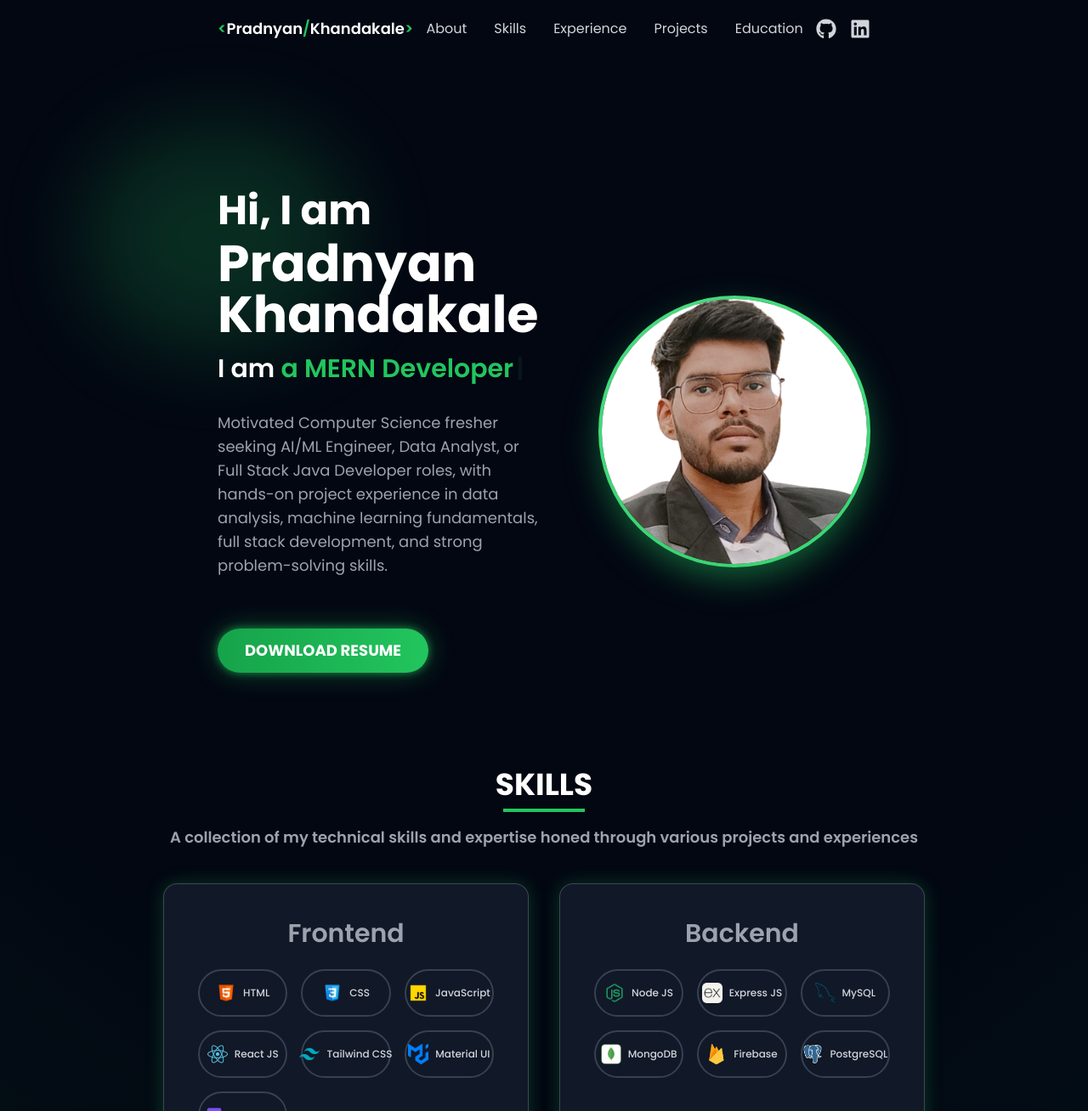
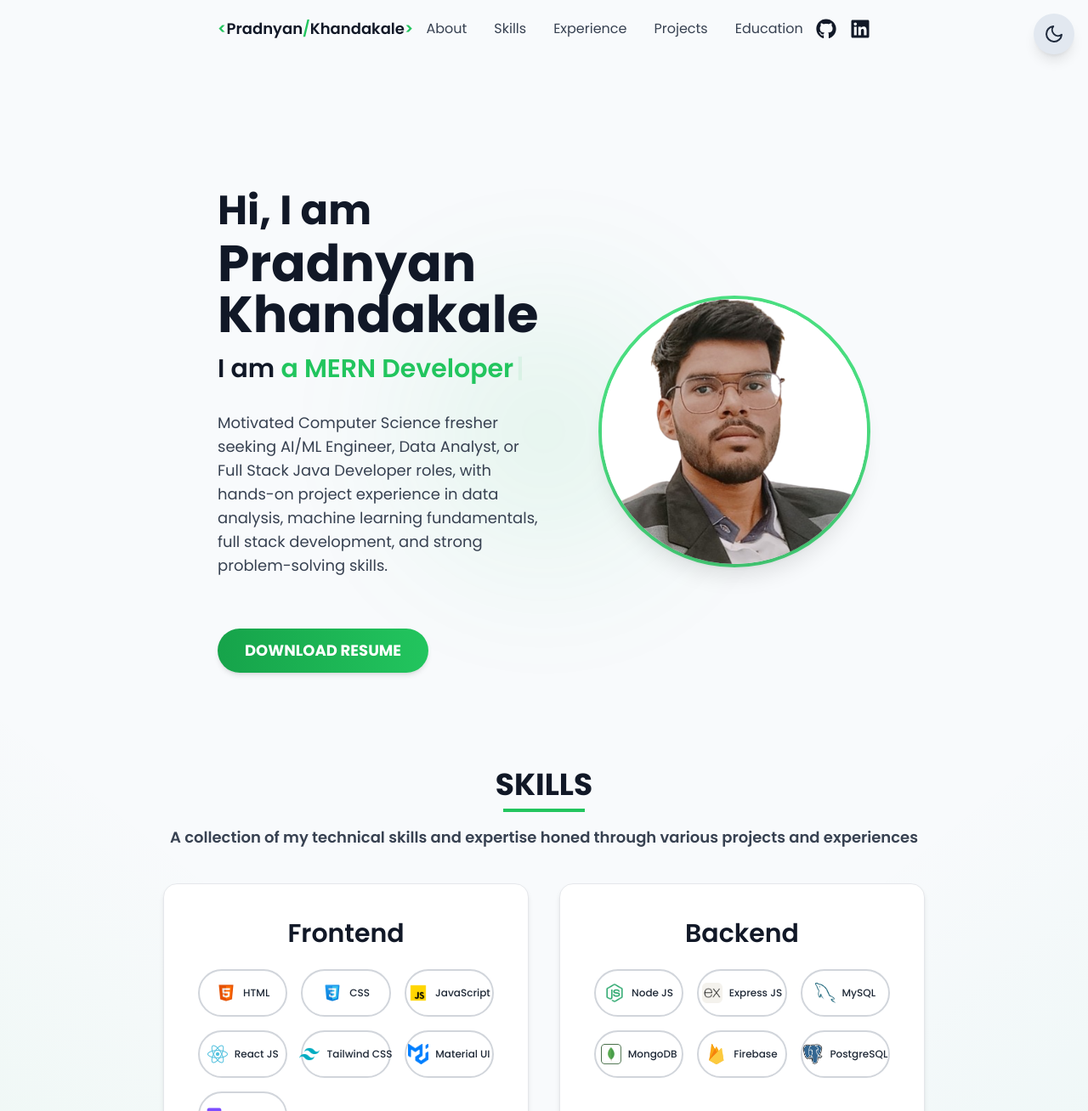
Before and after one commit to Pradnyan-Khandakale/Portfolio-Website, a React (Vite) app: page / in a window 1280 px wide. Shown: the top 1308 px of the page at 85% size. Built offline with nearby package versions, Linux system fonts and the light colour scheme.

Commit message:
feat: add toggle button and improve UI beahavior

```diff
--- a/src/App.jsx
+++ b/src/App.jsx
@@ -7,7 +7,7 @@ import Experience from "./components/Experience/Experience";
 import Work from "./components/Work/Work";
 import Contact from "./components/Contact/Contact";
 import Footer from "./components/Footer/Footer";
-import BlurBlob from "./BlurBlob";
+import ThemeToggle from "./components/ThemeToggle/ThemeToggle";
 
 // ✅ AOS imports
 import AOS from "aos";
@@ -24,20 +24,8 @@ const App = () => {
   }, []);
 
   return (
-    <div className="bg-[#030712]">
-      <BlurBlob
-        position={{ top: "35%", left: "20%" }}
-        size={{ width: "30%", height: "40%" }}
-        color="rgba(34, 197, 94, 0.3)"
-      />
-
-      <div
-        className="absolute inset-0
-        bg-[linear-gradient(to_right,#22c55e1a_1px,transparent_1px),
-        linear-gradient(to_bottom,#22c55e1a_1px,transparent_1px)]
-        bg-[size:14px_24px]
-        [mask-image:radial-gradient(ellipse_60%_50%_at_50%_0%,#000_70%,transparent_100%)]"
-      ></div>
+    <div className="relative w-full max-w-[100vw] overflow-x-hidden bg-slate-50 dark:bg-[#030712] text-slate-900 dark:text-slate-100 min-h-screen transition-colors duration-300">
+      <ThemeToggle />
 
       <div className="relative pt-20">
         <Navbar />
--- a/src/BlurBlob.jsx
+++ b/src/BlurBlob.jsx
@@ -7,7 +7,7 @@ const BlurBlob = ({ position, size }) => {
 
   return (
     <div
-      className="absolute"
+      className="absolute pointer-events-none z-0"
       style={{
         top: top,
         left: left,
@@ -17,7 +17,7 @@ const BlurBlob = ({ position, size }) => {
       }}
     >
       {/* 🔄 Purple → Green */}
-      <div className="w-full h-full bg-green-500 rounded-full opacity-20 blur-3xl animate-blob"></div>
+      <div className="w-full h-full bg-green-500 rounded-full opacity-10 dark:opacity-20 blur-[80px] md:blur-[120px] animate-blob transition-opacity duration-300"></div>
     </div>
   );
 };
--- a/src/components/About/About.jsx
+++ b/src/components/About/About.jsx
@@ -1,27 +1,33 @@
 import React from "react";
 import { Typewriter } from "react-simple-typewriter";
 import profileImage from "../../assets/profile2.png";
+import BlurBlob from "../../BlurBlob";
 
 const About = () => {
   return (
     <section
       id="about"
-      className="py-4 px-[7vw] md:px-[7vw] lg:px-[20vw] font-sans mt-16 md:mt-24 lg:mt-32"
+      className="relative overflow-hidden py-4 px-[7vw] md:px-[7vw] lg:px-[20vw] font-sans mt-16 md:mt-24 lg:mt-32"
     >
-      <div className="flex flex-col-reverse md:flex-row justify-between items-center">
+      <BlurBlob
+        position={{ top: "50%", left: "50%" }}
+        size={{ width: "350px", height: "350px" }}
+      />
+
+      <div className="relative z-10 flex flex-col-reverse md:flex-row justify-between items-center">
         {/* Left Side */}
         <div className="md:w-1/2 text-center md:text-left mt-8 md:mt-0">
           {/* Greeting */}
-          <h1 className="text-3xl sm:text-4xl md:text-5xl font-bold text-white mb-2 leading-tight">
+          <h1 className="text-3xl sm:text-4xl md:text-5xl font-bold text-gray-900 dark:text-white transition-colors duration-300 mb-2 leading-tight">
             Hi, I am
           </h1>
           {/* Name */}
-          <h2 className="text-4xl sm:text-5xl md:text-6xl font-bold text-white mb-4 leading-tight">
+          <h2 className="text-4xl sm:text-5xl md:text-6xl font-bold text-gray-900 dark:text-white transition-colors duration-300 mb-4 leading-tight break-words">
             Pradnyan Khandakale
           </h2>
           {/* Skills Heading with Typing Effect */}
           <h3 className="text-xl sm:text-2xl md:text-3xl font-semibold mb-4 text-[#22c55e] leading-tight">
-            <span className="text-white">I am </span>
+            <span className="text-gray-900 dark:text-white transition-colors duration-300">I am </span>
             <Typewriter
               words={[
                 "a Python Fullstack Developer",
@@ -39,7 +45,7 @@ const About = () => {
             />
           </h3>
           {/* About Me Paragraph */}
-          <p className="text-base sm:text-lg md:text-lg text-gray-400 mb-10 mt-8 leading-relaxed">
+          <p className="text-base sm:text-lg md:text-lg text-gray-700 dark:text-gray-400 transition-colors duration-300 mb-10 mt-8 leading-relaxed">
             Motivated Computer Science fresher seeking AI/ML Engineer, Data
             Analyst, or Full Stack Java Developer roles, with hands-on project
             experience in data analysis, machine learning fundamentals, full
@@ -50,11 +56,9 @@ const About = () => {
             href="https://drive.google.com/file/d/19y00CPGH3SYubY3cu_eWeaufMmrca495/view?usp=sharing"
             target="_blank"
             rel="noopener noreferrer"
-            className="inline-block text-white py-3 px-8 rounded-full mt-5 text-lg font-bold transition duration-300 transform hover:scale-105 hover:shadow-[0_0_40px_rgba(34,197,94,0.7)]"
+            className="inline-block text-white py-3 px-8 rounded-full mt-5 text-lg font-bold transition duration-300 transform hover:scale-105 shadow-md dark:shadow-[0_0_10px_rgba(34,197,94,0.6),0_0_30px_rgba(34,197,94,0.4)] dark:hover:shadow-[0_0_40px_rgba(34,197,94,0.7)]"
             style={{
               background: "linear-gradient(90deg, #16a34a, #22c55e)",
-              boxShadow:
-                "0 0 10px rgba(34,197,94,0.6), 0 0 30px rgba(34,197,94,0.4)",
             }}
           >
             DOWNLOAD RESUME
@@ -77,7 +81,7 @@ const About = () => {
               src={profileImage}
               alt="Pradnyan Khandakale"
               className="w-full h-full rounded-full object-cover
-               shadow-[0_15px_40px_rgba(34,197,94,0.5)]"
+               shadow-xl dark:shadow-[0_15px_40px_rgba(34,197,94,0.5)]"
             />
           </div>
         </div>
--- a/src/components/Footer/Footer.jsx
+++ b/src/components/Footer/Footer.jsx
@@ -10,7 +10,7 @@ const Footer = () => {
   };
 
   return (
-    <footer className="text-white py-8 px-[12vw] md:px-[7vw] lg:px-[20vw]">
+    <footer className="text-gray-900 dark:text-white transition-colors duration-300 py-8 px-[12vw] md:px-[7vw] lg:px-[20vw]">
       <div className="container mx-auto text-center">
         {/* 🔄 Name / Logo */}
         <h2 className="text-xl font-semibold text-green-500">
@@ -63,7 +63,7 @@ const Footer = () => {
         </div>
 
         {/* Copyright */}
-        <p className="text-sm text-gray-400 mt-6">
+        <p className="text-sm text-gray-700 dark:text-gray-400 transition-colors duration-300 mt-6">
           © 2025 Pradnyan Khandakale. All rights reserved.
         </p>
       </div>
--- a/src/components/Navbar/Navbar.jsx
+++ b/src/components/Navbar/Navbar.jsx
@@ -36,24 +36,24 @@ const Navbar = () => {
 
   return (
     <nav
-      className={`fixed top-0 w-full z-50 transition duration-300 px-[7vw] md:px-[7vw] lg:px-[20vw] ${
+      className={`fixed top-0 w-full z-50 transition-colors duration-300 px-[7vw] md:px-[7vw] lg:px-[20vw] ${
         isScrolled
-          ? "bg-[#050414]/50 backdrop-blur-md shadow-md"
+          ? "bg-white/80 dark:bg-[#050414]/50 backdrop-blur-md shadow-md"
           : "bg-transparent"
       }`}
     >
-      <div className="text-white py-5 flex justify-between items-center">
+      <div className="text-gray-900 dark:text-white py-5 flex justify-between items-center transition-colors duration-300">
         {/* 🔄 Logo */}
         <div className="text-lg font-semibold cursor-pointer">
           <span className="text-green-500">&lt;</span>
-          <span className="text-white">Pradnyan</span>
+          <span className="text-gray-900 dark:text-white transition-colors duration-300">Pradnyan</span>
           <span className="text-green-500">/</span>
-          <span className="text-white">Khandakale</span>
+          <span className="text-gray-900 dark:text-white transition-colors duration-300">Khandakale</span>
           <span className="text-green-500">&gt;</span>
         </div>
 
         {/* Desktop Menu */}
-        <ul className="hidden md:flex space-x-8 text-gray-300">
+        <ul className="hidden md:flex space-x-8 text-gray-700 dark:text-gray-300 transition-colors duration-300">
           {menuItems.map((item) => (
             <li
               key={item.id}
@@ -74,7 +74,7 @@ const Navbar = () => {
             href="https://github.com/Pradnyan-Khandakale"
             target="_blank"
             rel="noopener noreferrer"
-            className="text-gray-300 transition-all duration-300 delay-100
+            className="text-gray-900 dark:text-gray-300 transition-all duration-300 delay-100
             hover:text-green-400 hover:scale-110
             hover:drop-shadow-[0_0_8px_rgba(34,197,94,0.7)]"
           >
@@ -85,7 +85,7 @@ const Navbar = () => {
             href="https://www.linkedin.com/in/pradnyan-khandakale/"
             target="_blank"
             rel="noopener noreferrer"
-            className="text-gray-300 transition-all duration-300 delay-100
+            className="text-gray-900 dark:text-gray-300 transition-all duration-300 delay-100
             hover:text-green-400 hover:scale-110
             hover:drop-shadow-[0_0_8px_rgba(34,197,94,0.7)]"
           >
@@ -111,8 +111,8 @@ const Navbar = () => {
 
       {/* Mobile Menu */}
       {isOpen && (
-        <div className="absolute top-16 left-1/2 transform -translate-x-1/2 w-4/5 bg-[#050414]/70 backdrop-blur-lg z-50 rounded-lg shadow-lg md:hidden">
-          <ul className="flex flex-col items-center space-y-4 py-4 text-gray-300">
+        <div className="absolute top-16 left-1/2 transform -translate-x-1/2 w-4/5 bg-white/95 dark:bg-[#050414]/70 backdrop-blur-lg z-50 rounded-lg shadow-lg md:hidden transition-colors duration-300">
+          <ul className="flex flex-col items-center space-y-4 py-4 text-gray-700 dark:text-gray-300 transition-colors duration-300">
             {menuItems.map((item) => (
               <li
                 key={item.id}
@@ -131,7 +131,7 @@ const Navbar = () => {
                 href="https://github.com/Pradnyan-Khandakale"
                 target="_blank"
                 rel="noopener noreferrer"
-                className="text-gray-300 hover:text-green-400"
+                className="text-gray-900 dark:text-gray-300 hover:text-green-400 transition-colors duration-300"
               >
                 <FaGithub size={24} />
               </a>
@@ -139,7 +139,7 @@ const Navbar = () => {
                 href="https://www.linkedin.com/in/pradnyan-khandakale/"
                 target="_blank"
                 rel="noopener noreferrer"
-                className="text-gray-300 hover:text-green-400"
+                className="text-gray-900 dark:text-gray-300 hover:text-green-400 transition-colors duration-300"
               >
                 <FaLinkedin size={24} />
               </a>
--- a/src/components/Skills/Skills.jsx
+++ b/src/components/Skills/Skills.jsx
@@ -9,12 +9,12 @@ const Skills = () => (
   >
     {/* Section Title */}
     <div className="text-center mb-10">
-      <h2 className="text-3xl sm:text-4xl font-bold text-white">SKILLS</h2>
+      <h2 className="text-3xl sm:text-4xl font-bold text-gray-900 dark:text-white transition-colors duration-300">SKILLS</h2>
 
       {/* 🔄 Purple → Green */}
       <div className="w-24 h-1 bg-green-500 mx-auto mt-2" />
 
-      <p className="text-gray-400 mt-4 text-lg font-semibold">
+      <p className="text-gray-700 dark:text-gray-400 transition-colors duration-300 mt-4 text-lg font-semibold">
         A collection of my technical skills and expertise honed through various
         projects and experiences
       </p>
@@ -27,18 +27,18 @@ const Skills = () => (
           data-aos="fade-up"
           key={category.title}
           className="
-            bg-gray-900 backdrop-blur-md
+            bg-white dark:bg-gray-900 backdrop-blur-md
             px-6 sm:px-10 py-10
             w-full sm:w-[48%]
-            rounded-2xl border border-white/20
+            rounded-2xl border border-gray-200 dark:border-white/20
 
-            shadow-[0_0_20px_rgba(34,197,94,0.25)]
-            hover:shadow-[0_0_35px_rgba(34,197,94,0.5)]
+            shadow-md dark:shadow-[0_0_20px_rgba(34,197,94,0.25)]
+            hover:shadow-lg dark:hover:shadow-[0_0_35px_rgba(34,197,94,0.5)]
 
-            transition-all duration-300 delay-100
+            transition-colors duration-300 delay-100
           "
         >
-          <h3 className="text-2xl sm:text-3xl font-semibold text-gray-400 mb-6 text-center">
+          <h3 className="text-2xl sm:text-3xl font-semibold text-gray-900 dark:text-gray-400 transition-colors duration-300 mb-6 text-center">
             {category.title}
           </h3>
 
@@ -52,15 +52,15 @@ const Skills = () => (
                 className="
                   flex items-center justify-center gap-2
                   h-14 px-3
-                  border-2 border-gray-700 rounded-full
-                  bg-transparent
+                  border-2 border-gray-300 dark:border-gray-700 rounded-full
+                  bg-white dark:bg-transparent
 
-                  transition-all duration-300 delay-100
+                  transition-colors duration-300 delay-100
 
                   hover:scale-105
                   hover:border-green-500
-                  hover:bg-gray-800/50
-                  hover:shadow-[0_0_12px_rgba(34,197,94,0.6)]
+                  hover:bg-gray-100 dark:hover:bg-gray-800/50
+                  hover:shadow-md dark:hover:shadow-[0_0_12px_rgba(34,197,94,0.6)]
                 "
               >
                 <img
@@ -69,7 +69,7 @@ const Skills = () => (
                   className="w-6 h-6 flex-shrink-0"
                 />
 
-                <span className="text-xs text-gray-300 font-medium whitespace-nowrap">
+                <span className="text-xs text-gray-800 dark:text-gray-300 transition-colors duration-300 font-medium whitespace-nowrap">
                   {skill.name}
                 </span>
               </div>
--- /dev/null
+++ b/src/components/ThemeToggle/ThemeToggle.jsx
@@ -0,0 +1,48 @@
+import React, { useEffect, useState } from "react";
+import { FiSun, FiMoon } from "react-icons/fi";
+
+const ThemeToggle = () => {
+  const [theme, setTheme] = useState(() => {
+    if (typeof window !== "undefined") {
+      const savedTheme = localStorage.getItem("theme");
+      if (savedTheme) {
+        return savedTheme;
+      }
+      if (window.matchMedia("(prefers-color-scheme: dark)").matches) {
+        return "dark";
+      }
+    }
+    return "light";
+  });
+
+  useEffect(() => {
+    const root = window.document.documentElement;
+    if (theme === "dark") {
+      root.classList.add("dark");
+    } else {
+      root.classList.remove("dark");
+    }
+    localStorage.setItem("theme", theme);
+  }, [theme]);
+
+  const toggleTheme = () => {
+    setTheme((prevTheme) => (prevTheme === "light" ? "dark" : "light"));
+  };
+
+  return (
+    <button
+      onClick={toggleTheme}
+      className="fixed top-4 right-4 z-[9999] p-3 rounded-full bg-slate-200 dark:bg-slate-800 text-slate-800 dark:text-slate-200 hover:bg-slate-300 dark:hover:bg-slate-700 transition-all duration-300 shadow-lg focus:outline-none focus:ring-2 focus:ring-green-500"
+      aria-label="Toggle Theme"
+      title="Toggle Theme"
+    >
+      {theme === "light" ? (
+        <FiMoon className="w-6 h-6 transition-transform duration-300 hover:rotate-12" />
+      ) : (
+        <FiSun className="w-6 h-6 transition-transform duration-300 hover:rotate-90" />
+      )}
+    </button>
+  );
+};
+
+export default ThemeToggle;
--- a/tailwind.config.js
+++ b/tailwind.config.js
@@ -1,5 +1,6 @@
 /** @type {import('tailwindcss').Config} */
 module.exports = {
+  darkMode: "class",
   content: ["./index.html", "./src/**/*.{js,jsx,ts,tsx}"],
   theme: {
     extend: {
```
Also changed, not shown: src/components/Contact/Contact.jsx (+8 -8 lines), src/components/Education/Education.jsx (+12 -12 lines), src/components/Experience/Experience.jsx (+10 -10 lines), src/components/Work/Work.jsx (+23 -23 lines).
